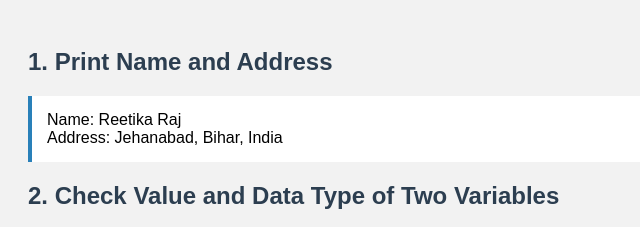
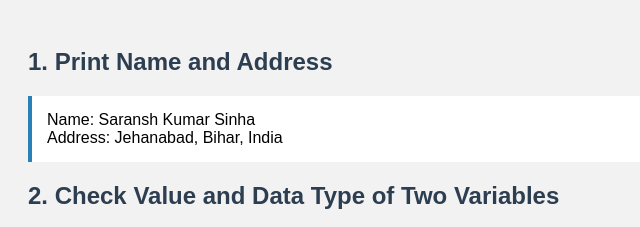
Before and after one commit to Saransh-Kumar-Sinha/tasks13, a plain HTML site: page index.html in a window 1280 px wide. Shown: the top 227 px of the page, 0-640 px from the left. Drawn offline with Linux system fonts and the light colour scheme.

Commit message:
Update index.html

```diff
--- a/index.html
+++ b/index.html
@@ -38,7 +38,7 @@
 
   <script>
     // 1. Print Name and Address
-    const name = "Reetika Raj";
+    const name = "Saransh Kumar Sinha";
     const address = "Jehanabad, Bihar, India";
     document.getElementById("output1").innerText = "Name: " + name + "\nAddress: " + address;
 
```
